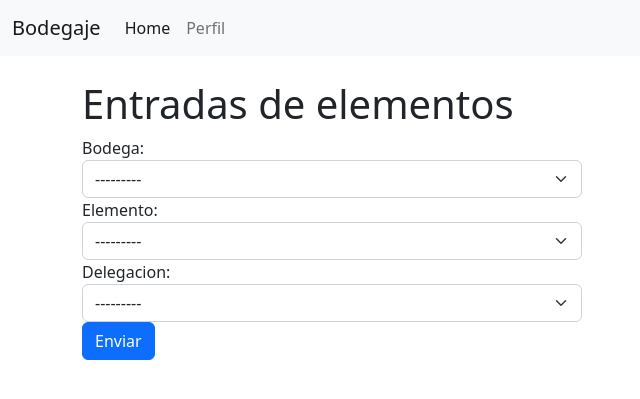
After one commit to camjasaez/Proyecto-MMD, a Django app: page /entradas/ in a window 1280 px wide. The commit adds this page. Shown: the top 399 px of the page, without its empty margins (0-640 px from the left). Run offline with Django 4.2, Linux system fonts and the light colour scheme; data that the repository does not hold is empty.

Commit message:
Fix Entrada

```diff
--- a/pojectmdd/bodega/forms.py
+++ b/pojectmdd/bodega/forms.py
@@ -7,7 +7,31 @@ class BodegueroForm(forms.ModelForm):
         model = Bodeguero
         fields = ['nombre']
 
+
 class BodegaForm(forms.ModelForm):
     class Meta:
         model = Bodega
         fields = ["nombre", "direccion", "descripcion", "estado", "bodeguero"]
+
+
+class TieneForm(forms.ModelForm):
+    class Meta:
+        model = Tiene
+        fields = ['bodega', 'elemento', 'delegacion']
+        widgets = {
+            'bodega': forms.Select(attrs={
+                'class': "form-select",
+                'style': 'max-width: 500px;',
+                'placeholder': 'Bodega...'
+            }),
+            'elemento': forms.Select(attrs={
+                'class': "form-select",
+                'style': 'max-width: 500px;',
+                'placeholder': 'Elemento...'
+            }),
+            'delegacion': forms.Select(attrs={
+                'class': "form-select",
+                'style': 'max-width: 500px;',
+                'placeholder': 'Delegacion...'
+            }),
+        }
--- a/pojectmdd/bodega/models.py
+++ b/pojectmdd/bodega/models.py
@@ -8,9 +8,15 @@ class Universidad(models.Model):
     direccion = models.CharField(max_length=255)
     categoria = models.CharField(max_length=255)
 
+    def __str__(self):
+        return (self.nombre)
+
 
 class Bodeguero(models.Model):
     nombre = models.CharField(max_length=50)
+
+    def __str__(self):
+        return (self.nombre)
 
 
 class Elemento(models.Model):
@@ -18,14 +24,23 @@ class Elemento(models.Model):
     descripcion = models.CharField(max_length=255)
     tipo = models.CharField(max_length=255)
 
+    def __str__(self):
+        return (self.nombre)
+
 
 class Ciudad(models.Model):
     nombre = models.CharField(max_length=50, unique=True)
+
+    def __str__(self):
+        return (self.nombre)
 
 
 class Region(models.Model):
     nombre = models.CharField(max_length=50)
     ciudad = models.ForeignKey(Ciudad, on_delete=models.CASCADE)
+
+    def __str__(self):
+        return (self.nombre)
 
 
 class Delegacion(models.Model):
@@ -33,12 +48,18 @@ class Delegacion(models.Model):
     ciudad = models.ForeignKey(Ciudad, on_delete=models.CASCADE)
     universidad = models.ForeignKey(Universidad, on_delete=models.CASCADE)
 
+    def __str__(self):
+        return (self.nombre)
+
 
 class Deportista(models.Model):
     nombre = models.CharField(max_length=50)
     fecha_nacimiento = models.CharField(max_length=255)
     delegacion = models.ForeignKey(Delegacion, on_delete=models.CASCADE)
     universidad = models.ForeignKey(Universidad, on_delete=models.CASCADE)
+
+    def __str__(self):
+        return (self.nombre)
 
 
 class Bodega(models.Model):
@@ -50,8 +71,12 @@ class Bodega(models.Model):
     elementos = models.ManyToManyField(
         Elemento, through='Tiene', through_fields=('bodega', 'elemento'))
 
+    def __str__(self):
+        return (self.nombre)
+
 
 class Tiene(models.Model):
     bodega = models.ForeignKey(Bodega, on_delete=models.CASCADE)
-    elemento = models.ForeignKey(Elemento, on_delete=models.CASCADE)
+    elemento = models.ForeignKey(
+        Elemento, on_delete=models.CASCADE)
     delegacion = models.ForeignKey(Delegacion, on_delete=models.CASCADE)
--- /dev/null
+++ b/pojectmdd/bodega/templates/entradas.html
@@ -0,0 +1,10 @@
+{% extends 'index.html' %} {% block content_block %}
+<div class="container-sm">
+  <h1>Entradas de elementos</h1>
+
+  <form action="/entradas/" method="POST">
+    {% csrf_token %} {{form}}
+    <button type="submit" class="btn btn-primary">Enviar</button>
+  </form>
+</div>
+{% endblock %}
--- /dev/null
+++ b/pojectmdd/bodega/templates/salidas.html
@@ -0,0 +1,5 @@
+{% extends 'index.html' %} {% block content_block %}
+<div class="container-sm">
+  <h1>salidas</h1>
+</div>
+{% endblock %}
--- a/pojectmdd/bodega/urls.py
+++ b/pojectmdd/bodega/urls.py
@@ -7,10 +7,13 @@ from django.conf import settings
 urlpatterns = [
     path('', views.home, name='index'),
     path('bodeguero/', views.bodeguero, name="bodeguero"),
+    path('entradas/', views.entradas, name="entradas"),
+    path('salidas/', views.salidas, name="salidas"),
     path('elementos/', views.elementos, name="elementos"),
     path('bodegas/', views.bodegas, name="bodegas"),
     path('bodegas/<int:id>', views.bodegas_id, name="bodegas"),
     path('delegaciones/', views.delegaciones, name="delegaciones"),
-    path('update_bodega/<int:bodegas>', views.update_bodega, name="update_bodega"),
+    path('update_bodega/<int:bodegas>',
+         views.update_bodega, name="update_bodega"),
     path('delete_bodega/<int:bodegas>', views.delete_bodega, name="delete_bodega")
 ]
--- a/pojectmdd/bodega/views.py
+++ b/pojectmdd/bodega/views.py
@@ -1,8 +1,8 @@
 from multiprocessing import context
 from django.shortcuts import render
 from django.shortcuts import redirect
-from .forms import BodegueroForm, BodegaForm
-from .models import Bodeguero, Elemento, Bodega, Delegacion
+from .forms import BodegueroForm, BodegaForm, TieneForm
+from .models import Bodeguero, Elemento, Bodega, Delegacion, Tiene
 # from .forms import BodegaForm, DelegacionForm, UniversidadForm, BodegueroForm, ElementoForm, CiudadForm, RegionForm, DeportistaForm, TieneForm
 
 # Create your views here.
@@ -25,20 +25,23 @@ def elementos(request):
     elementos = Elemento.objects.all()
     return render(request, 'elementos.html', {'elementos': elementos})
 
+
 def bodegas(request):
-    if request.method=="POST":
-        form=BodegaForm(request.POST)
+    if request.method == "POST":
+        form = BodegaForm(request.POST)
         if form.is_valid():
             form.save()
     bodegas = Bodega.objects.all()
-    form=BodegaForm()
-    return render(request, 'bodegas.html', {'bodegas': bodegas,'formulario': form})
+    form = BodegaForm()
+    return render(request, 'bodegas.html', {'bodegas': bodegas, 'formulario': form})
+
 
 def delete_bodega(request, bodegas):
     if Bodega.objects.filter(id=bodegas).exists():
         Bodega.objects.filter(id=bodegas).delete()
         return redirect('/bodegas/')
     return redirect('/bodegas/')
+
 
 def update_bodega(request, bodegas):
     bodegas = Bodega.objects.get(id=bodegas)
@@ -48,13 +51,33 @@ def update_bodega(request, bodegas):
         if formulario_entrante.is_valid():
             formulario_entrante.save()
             return redirect('/bodegas/')
-    return render(request, "bodega.html", context={"formulario": update_formulario, "bodegas": bodegas} )
+    return render(request, "bodega.html", context={"formulario": update_formulario, "bodegas": bodegas})
+
 
 def bodegas_id(request, id):
+    tiene = Tiene.objects.all()
     bodega = Bodega.objects.get(id=id)
-    return render(request, 'bodega.html', {'bodega': bodega})
+    elementos = Elemento.objects.all()
+    delegacion = Delegacion.objects.all()
+    return render(request, 'bodegax.html', {'bodega': bodega, 'tiene': tiene, 'elementos': elementos, 'delegacion': delegacion})
 
 
 def delegaciones(request):
     delegaciones = Delegacion.objects.all()
     return render(request, 'delegaciones.html', {'delegaciones': delegaciones})
+
+
+def entradas(request):
+    delegaciones = Delegacion.objects.all()
+    bodegas = Bodega.objects.all()
+
+    if request.method == "POST":
+        form = TieneForm(request.POST)
+        if form.is_valid():
+            form.save()
+    form = TieneForm()
+    return render(request, 'entradas.html', {'delegaciones': delegaciones, 'bodegas': bodegas, 'form': form})
+
+
+def salidas(request):
+    return render(request, 'salidas.html', {})
```
Also changed, not shown: pojectmdd/bodega/templates/bodegax.html (added, +37 -0 lines), pojectmdd/bodega/templates/home.html (+7 -1 lines), pojectmdd/bodega/migrations/0003_alter_tiene_elemento.py (added), pojectmdd/bodega/migrations/0004_alter_tiene_elemento.py (added).
